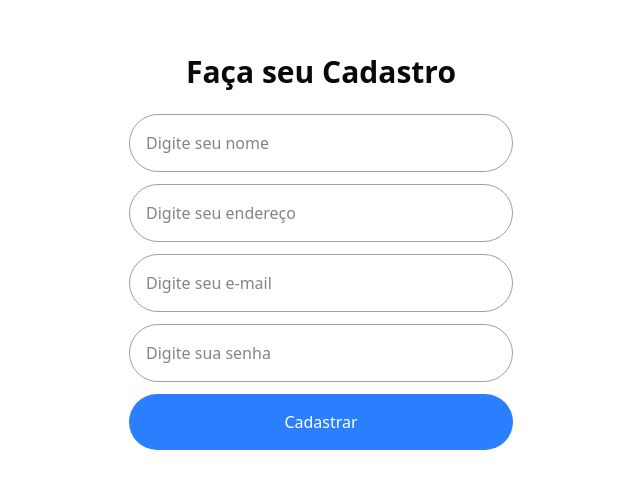
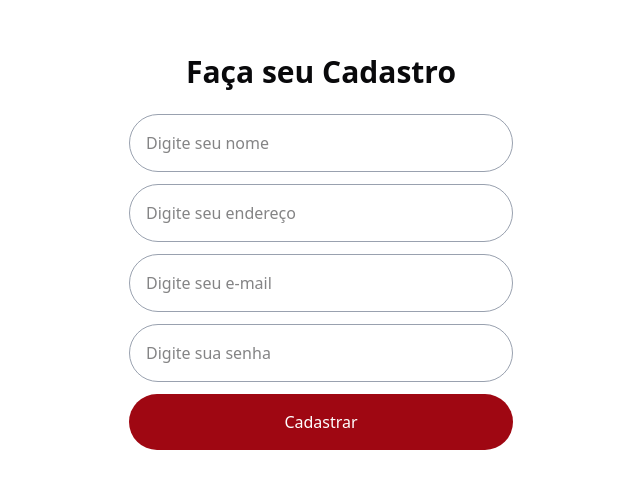
Before and after one commit to GabrielFernandes05/ecommerceVASSOURAS, a Next.js app: page /register in a window 1280 px wide. Shown: the part 152-640 px from the top of the page, without its empty margins (319-959 px from the left). Built offline with nearby package versions, Linux system fonts and the light colour scheme; no server answers.

Commit message:
fix: register page and header name

```diff
--- a/src/app/register/page.tsx
+++ b/src/app/register/page.tsx
@@ -71,7 +71,7 @@ export default function Home() {
                     />
                     <button
                         type="submit"
-                        className="w-full rounded-full bg-blue-500 px-4 py-4 text-white hover:bg-blue-600 transition-colors duration-300"
+                        className="w-full rounded-full bg-red-800 px-4 py-4 text-white hover:bg-red-800 transition-colors duration-300"
                     >
                         Cadastrar
                     </button>
--- a/src/components/ui/header.tsx
+++ b/src/components/ui/header.tsx
@@ -11,7 +11,7 @@ const Header = ({ user }: { user: any }) => {
             <div className="max-w-7x1 mx-auto flex items-center justify-between sm:px-8 py-8 bg-red-800">
                 <Link href="/" className="flex items-center">
                     <p className="text-white text-4xl font-bold">
-                        Barãousada
+                        BarãoUsada
                     </p>
                 </Link>
 
```
